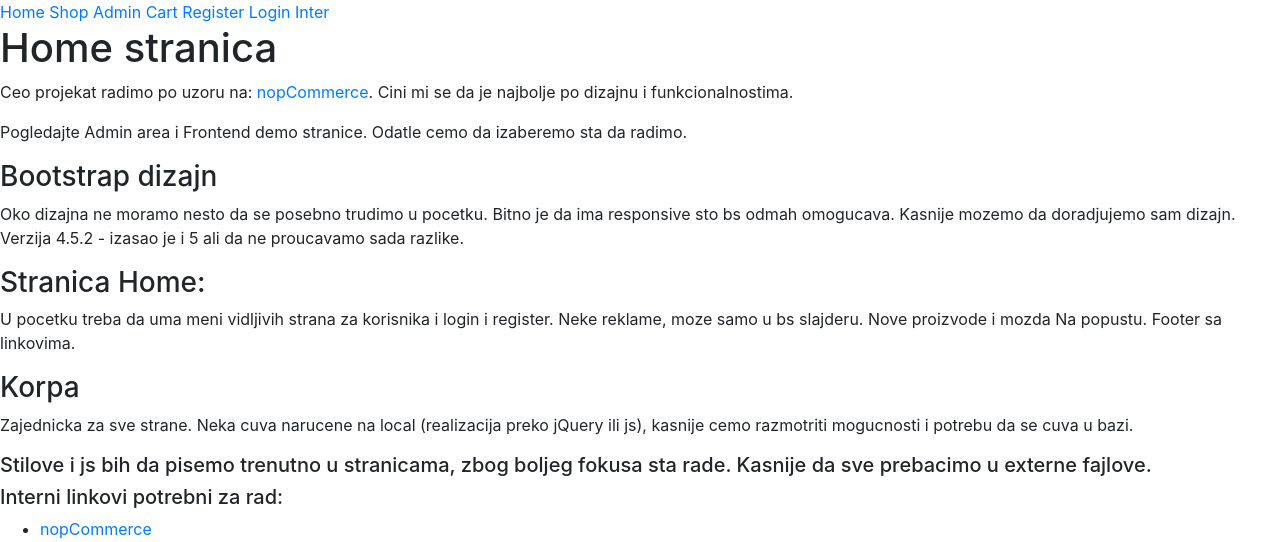
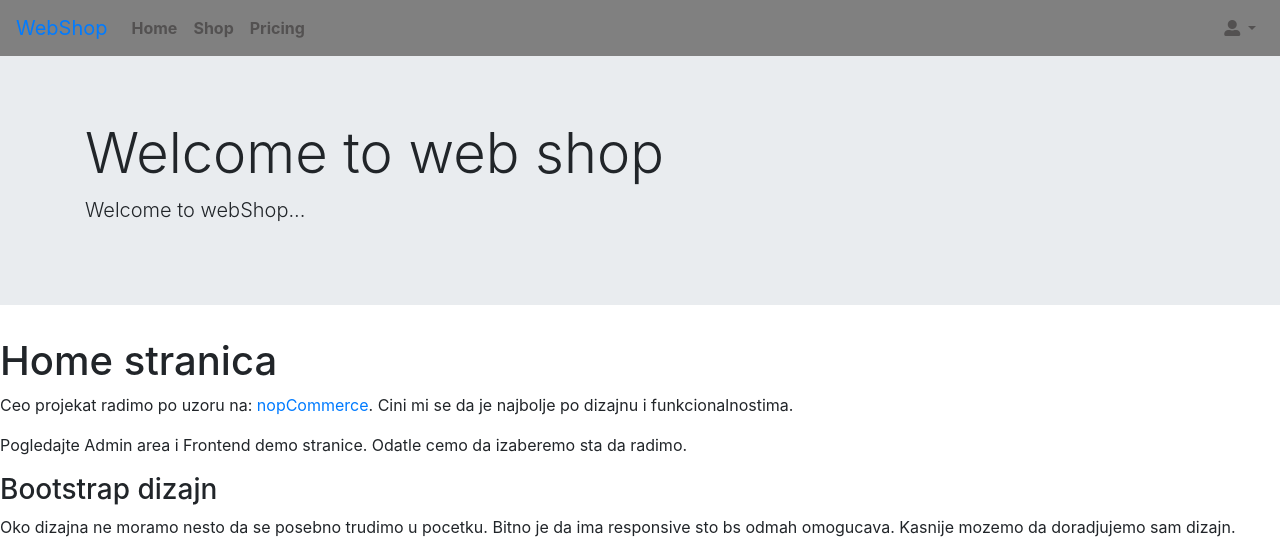
Before and after one commit to CojaONIX/webShop, a PHP site: page / in a window 1280 px wide. Shown: the top 542 px of the page. Run offline with PHP 8.4, Linux system fonts and the light colour scheme; some libraries are stand-ins or nearby versions.

Commit message:
dodata navigacija, sa css-om

```diff
--- a/nav.php
+++ b/nav.php
@@ -1,12 +1,58 @@
+
+<!--nav login i registracija-->
 
 
-<!-- moze da bude i .html -->
-<nav>
-    <a href="index.php">Home</a>
-    <a href="shop.php">Shop</a>
-    <a href="admin/index.php">Admin</a>
-    <a href="cart.php">Cart</a>
-    <a href="register.php">Register</a>
-    <a href="login.php">Login</a>
-    <a href="inter/index.php">Inter</a>
+<nav class="navbar navbar-expand-lg">
+  <a class="navbar-brand" href="#">WebShop</a>
+  <button class="navbar-toggler" type="button" data-toggle="collapse" data-target="#navbarNav" aria-controls="navbarNav" aria-expanded="false" aria-label="Toggle navigation">
+    <span class="navbar-toggler-icon"></span>
+  </button>
+  <div class="collapse navbar-collapse" id="navbarNav">
+
+  <ul class="navbar-nav">
+      <li class="nav-item active">
+        <a class="nav-link" href="#">Home <span class="sr-only">(current)</span></a>
+      </li>
+      <li class="nav-item">
+        <a class="nav-link" href="#">Shop</a>
+      </li>
+      <li class="nav-item">
+        <a class="nav-link" href="#">Pricing</a>
+      </li>
+    </ul>
+
+    <ul class="navbar-nav ml-auto">
+    <li class="nav-item dropdown">
+        <a class="nav-link dropdown-toggle" href="#" id="navbarDropdown" role="button" aria-haspopup="true" aria-expanded="false">
+        <i class="fas fa-user-alt"></i>
+        </a>
+        <div class="dropdown-menu dropdown-menu-right" aria-labelledby="navbarDropdown">
+          <a class="dropdown-item" href="#">login</a>
+          <a class="dropdown-item" href="#">register</a>
+
+        </div>
+      </li>
+    </ul>
+  </div>
 </nav>
+
+
+
+
+
+<!--jumbotron-->
+
+<div class="jumbotron jumbotron-fluid">
+  <div class="container">
+    <h1 class="display-4">Welcome to web shop</h1>
+    <!-- <img src="Slike/3.jpeg" class="img-thumbnail " alt="..."> -->
+    <p class="lead">Welcome to webShop...</p>
+  </div>
+</div>
+
+<!--nav meni-->
+
+
+
+
+<!--slider-->
--- a/style.css
+++ b/style.css
@@ -1,3 +1,34 @@
+/*nav*/
+
+.navbar{
+  background-color: gray;
+  color: white;
+}
+a.nav-link{
+  color: rgb(83, 81, 81);
+  font-weight: bold;
+}
+
+a.nav-link:hover{
+  color: rgb(255, 255, 255);
+}
+
+.navbar-nav li:hover .dropdown-menu {
+  display: block;
+}
+
+/* rotate caret on hover */
+/* .dropdown-menu > li > a:hover:after {
+  text-decoration: underline;
+  transform: rotate(-90deg);
+}  */
+
+
+.dropdown-menu  {
+  background-color: gray;
+}
+
+
 /*footer*/
 footer{
     background-color: gray;
```
Also changed, not shown: head.php (added, +21 -0 lines).
